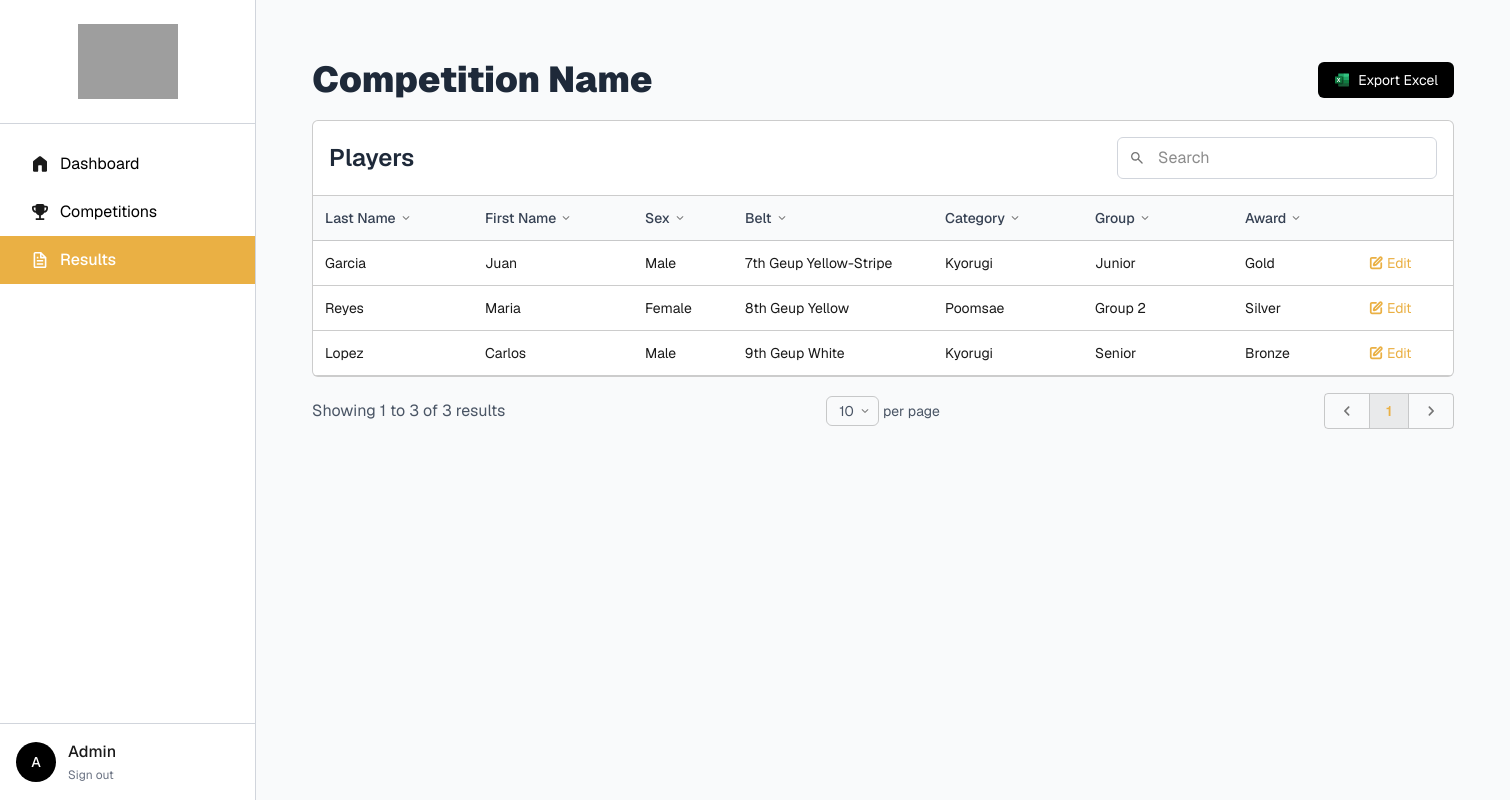
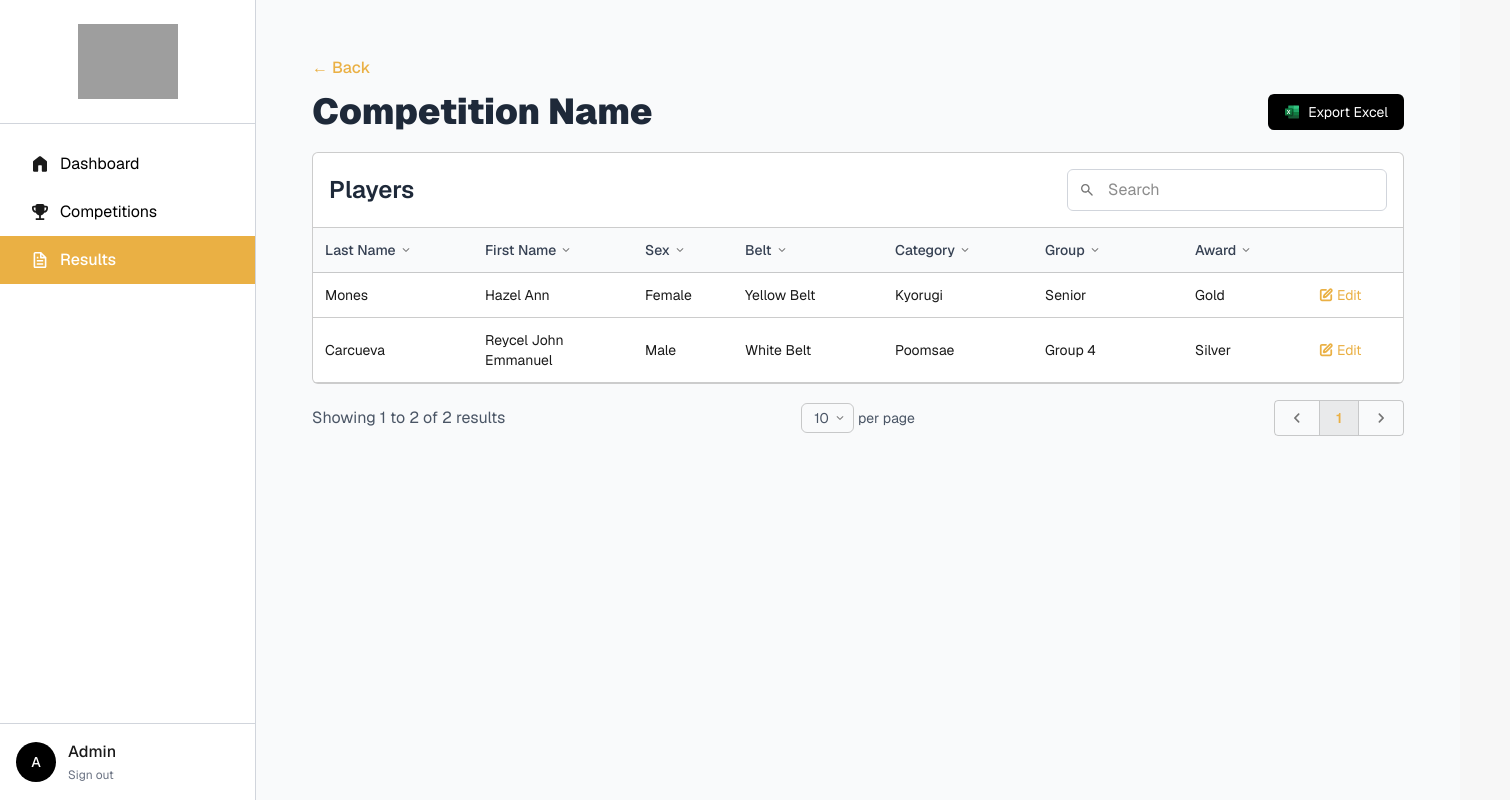
Before and after one commit to rvcarcueva2/pti-web, a Next.js app in the folder web/: page /admin-dashboard/results/competition in a window 1280 px wide. Shown: the whole page, 1510 px wide, since content can reach past the window. Built offline with nearby package versions, Linux system fonts and the light colour scheme; grey boxes are pictures that could not be loaded.

Commit message:
modified results competition page

```diff
--- a/web/app/admin-dashboard/results/competition/page.tsx
+++ b/web/app/admin-dashboard/results/competition/page.tsx
@@ -2,6 +2,7 @@
 
 import { useState, useEffect } from 'react';
 import Image from 'next/image';
+import Link from 'next/link';
 
 type Player = {
   lastName: string;
@@ -13,7 +14,7 @@ type Player = {
   belt: string;
   category: string;
   group: string;
-  award: string; // ← added
+  award: string;
 };
 
 export default function PlayersPage() {
@@ -23,40 +24,28 @@ export default function PlayersPage() {
   const [isModalOpen, setIsModalOpen] = useState(false);
   const [players, setPlayers] = useState<Player[]>([
     {
-        lastName: 'Garcia',
-        firstName: 'Juan',
-        middleName: '',
-        sex: 'Male',
-        age: '16',
-        height: '',
-        belt: '7th Geup Yellow-Stripe',
+      lastName: 'Mones',
+      firstName: 'Hazel Ann',
+      middleName: 'Besañez',
+      sex: 'Female',
+      age: '21',
+      height: '153',
+      belt: 'Yellow Belt',
       category: 'Kyorugi',
-        group: 'Junior',
+      group: 'Senior',
       award: 'Gold',
     },
     {
-        lastName: 'Reyes',
-        firstName: 'Maria',
-        middleName: '',
-        sex: 'Female',
-        age: '10',
-        height: '',
-        belt: '8th Geup Yellow',
+      lastName: 'Carcueva',
+      firstName: 'Reycel John Emmanuel',
+      middleName: 'Vejano',
+      sex: 'Male',
+      age: '21',
+      height: '165',
+      belt: 'White Belt',
       category: 'Poomsae',
-        group: 'Group 2',
+      group: 'Group 4',
       award: 'Silver',
-    },
-    {
-        lastName: 'Lopez',
-        firstName: 'Carlos',
-        middleName: '',
-        sex: 'Male',
-        age: '18',
-        height: '',
-        belt: '9th Geup White',
-        category: 'Kyorugi',
-        group: 'Senior',
-        award: 'Bronze',
     },
   ]);
   const [newPlayer, setNewPlayer] = useState<Player>(emptyPlayer());
@@ -66,10 +55,10 @@ export default function PlayersPage() {
     { label: 'Last Name', key: 'lastName', width: 'w-[160px]' },
     { label: 'First Name', key: 'firstName', width: 'w-[160px]' },
     { label: 'Sex', key: 'sex', width: 'w-[100px]' },
-    { label: 'Belt', key: 'belt', width: 'w-[200px]' },
+    { label: 'Belt', key: 'belt', width: 'w-[150px]' },
     { label: 'Category', key: 'category', width: 'w-[150px]' },
     { label: 'Group', key: 'group', width: 'w-[150px]' },
-    { label: 'Award', key: 'award', width: 'w-[100px]' }, // ← new column
+    { label: 'Award', key: 'award', width: 'w-[100px]' },
   ];
 
   function emptyPlayer(): Player {
@@ -83,7 +72,7 @@ export default function PlayersPage() {
       belt: '',
       category: '',
       group: '',
-      award: '', // Added to fix the error
+      award: '',
     };
   }
 
@@ -152,28 +141,32 @@ export default function PlayersPage() {
 
   if (sortColumn) {
     filteredPlayers = [...filteredPlayers].sort((a, b) => {
-      const valueA = a[sortColumn as keyof typeof a];
-      const valueB = b[sortColumn as keyof typeof b];
-      if (typeof valueA === 'number' && typeof valueB === 'number') {
-        return sortDirection === 'asc' ? valueA - valueB : valueB - valueA;
-      } else {
+      const valueA = a[sortColumn as keyof Player];
+      const valueB = b[sortColumn as keyof Player];
       return sortDirection === 'asc'
         ? String(valueA).localeCompare(String(valueB))
         : String(valueB).localeCompare(String(valueA));
-      }
     });
   }
 
   return (
     <div className="font-geist p-6 ml-64">
       {/* Heading */}
-      <div className="flex justify-between items-center mb-4">
+      <div className="mb-4">
+        <div className="flex items-center gap-2 mb-2">
+          <Link href="/admin-dashboard/results" className="font-medium group text-md text-[#EAB044] flex items-center">
+            <span className="mr-1 transition-transform duration-200 group-hover:-translate-x-1">←</span>
+            <span>Back</span>
+          </Link>
+        </div>
+        <div className="flex justify-between items-center">
           <h1 className="text-2xl font-semibold text-gray-800">Competition Name</h1>
           <div className="flex gap-2">
             <button className="cursor-pointer bg-black text-white px-4 py-2 rounded-md text-sm hover:bg-gray-800 flex items-center gap-2">
               <Image src="/icons/excel.svg" alt="Excel Icon" width={16} height={16} />
               <span>Export Excel</span>
             </button>
+          </div>
         </div>
       </div>
 
@@ -195,7 +188,6 @@ export default function PlayersPage() {
           </div>
         </div>
 
-        {/* Table */}
         <table className="w-full table-fixed text-sm">
           <thead className="bg-gray-50 border-b border-[rgba(0,0,0,0.2)]">
             <tr>
@@ -227,7 +219,7 @@ export default function PlayersPage() {
               <tr key={index} className="border-b border-[rgba(0,0,0,0.2)] hover:bg-gray-50">
                 {columns.map((col) => (
                   <td key={col.key} className="p-3">
-                    {player[col.key as keyof typeof player]}
+                    {player[col.key as keyof Player]}
                   </td>
                 ))}
                 <td className="p-3 text-left">
@@ -269,11 +261,11 @@ export default function PlayersPage() {
         </div>
         <div className="flex justify-end items-center gap-3">
           <div className="flex items-center border border-[rgba(0,0,0,0.2)] rounded overflow-hidden h-[36px]">
-            <button className="px-3 h-full border-r border-[rgba(0,0,0,0.2)] cursor-pointer flex items-center justify-center">
+            <button className="px-3 h-full border-r border-[rgba(0,0,0,0.2)] cursor-pointer">
               <Image src="/icons/previous.svg" alt="Previous" width={20} height={20} />
             </button>
             <div className="px-4 bg-[#00000010] text-[#EAB044] font-semibold text-sm h-full flex items-center">1</div>
-            <button className="px-3 h-full border-l border-[rgba(0,0,0,0.2)] cursor-pointer flex items-center justify-center">
+            <button className="px-3 h-full border-l border-[rgba(0,0,0,0.2)] cursor-pointer">
               <Image src="/icons/next.svg" alt="Next" width={20} height={20} />
             </button>
           </div>
@@ -309,6 +301,12 @@ export default function PlayersPage() {
                 {selectField({ label: 'Belt', value: newPlayer.belt, onChange: (v: string) => setNewPlayer({ ...newPlayer, belt: v }), required: true, options: ['9th Geup White', '8th Geup Yellow', '7th Geup Yellow-Stripe'] })}
                 {selectField({ label: 'Category', value: newPlayer.category, onChange: (v: string) => setNewPlayer({ ...newPlayer, category: v }), required: true, options: ['Kyorugi', 'Poomsae'] })}
                 {inputField({ label: 'Group', value: newPlayer.group, onChange: () => {}, disabled: true })}
+                {selectField({
+                  label: 'Award',
+                  value: newPlayer.award,
+                  onChange: (v: string) => setNewPlayer({ ...newPlayer, award: v }),
+                  options: ['Gold', 'Silver', 'Bronze']
+                })}
               </div>
               <div className="mt-4 flex justify-end">
                 <button type="submit" className="cursor-pointer bg-[#EAB044] text-white px-6 py-2 rounded-md text-sm hover:bg-[#d49a35]">
@@ -322,9 +320,23 @@ export default function PlayersPage() {
     </div>
   );
 
-  function inputField({ label, value, onChange, required = false, type = 'text', disabled = false }: any) {
+  function inputField({
+    label,
+    value,
+    onChange,
+    required = false,
+    type = 'text',
+    disabled = false,
+  }: {
+    label: string;
+    value: string;
+    onChange: (v: string) => void;
+    required?: boolean;
+    type?: string;
+    disabled?: boolean;
+  }) {
     return (
-      <div>
+      <div className="relative">
         <label className="block mb-1 text-sm font-medium text-gray-700">
           {label} {required && <span className="text-red-500">*</span>}
         </label>
@@ -332,9 +344,9 @@ export default function PlayersPage() {
           type={type}
           value={value}
           onChange={(e) => onChange(e.target.value)}
-          placeholder={`Enter ${label.toLowerCase()}`}
-          className={`w-full border border-[rgba(0,0,0,0.2)] rounded p-2 ${disabled ? 'bg-gray-100' : ''}`}
+          required={required}
           disabled={disabled}
+          className={`w-full border border-[rgba(0,0,0,0.2)] rounded p-2 text-gray-700 ${disabled ? 'bg-gray-100' : ''}`}
         />
       </div>
     );
@@ -342,14 +354,15 @@ export default function PlayersPage() {
 
   function selectField({ label, value, onChange, required = false, options = [] }: any) {
     return (
-      <div>
+      <div className="relative">
         <label className="block mb-1 text-sm font-medium text-gray-700">
           {label} {required && <span className="text-red-500">*</span>}
         </label>
+        <div className="relative">
           <select
             value={value}
             onChange={(e) => onChange(e.target.value)}
-          className="w-full border border-[rgba(0,0,0,0.2)] rounded p-2"
+            className="cursor-pointer w-full border border-[rgba(0,0,0,0.2)] rounded p-2 pr-10 appearance-none text-gray-700"
           >
             <option value="">Select {label.toLowerCase()}</option>
             {options.map((opt: string) => (
@@ -358,6 +371,22 @@ export default function PlayersPage() {
               </option>
             ))}
           </select>
+
+          {/* Custom down arrow */}
+          <div className="pointer-events-none absolute inset-y-0 right-3 flex items-center text-gray-600">
+            <svg
+              className="h-4 w-4"
+              viewBox="0 0 20 20"
+              fill="currentColor"
+            >
+              <path
+                fillRule="evenodd"
+                d="M5.23 7.21a.75.75 0 011.06.02L10 11.292l3.71-4.06a.75.75 0 111.1 1.02l-4.25 4.65a.75.75 0 01-1.1 0l-4.25-4.65a.75.75 0 01.02-1.06z"
+                clipRule="evenodd"
+              />
+            </svg>
+          </div>
+        </div>
       </div>
     );
   }
```
Lines whose indentation alone changed are shown as unchanged.
